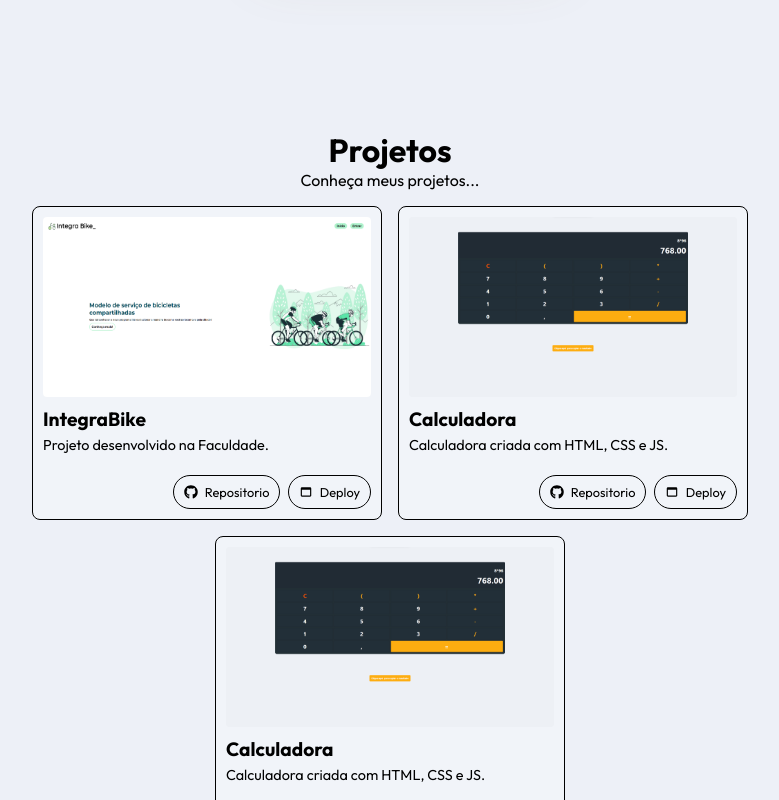
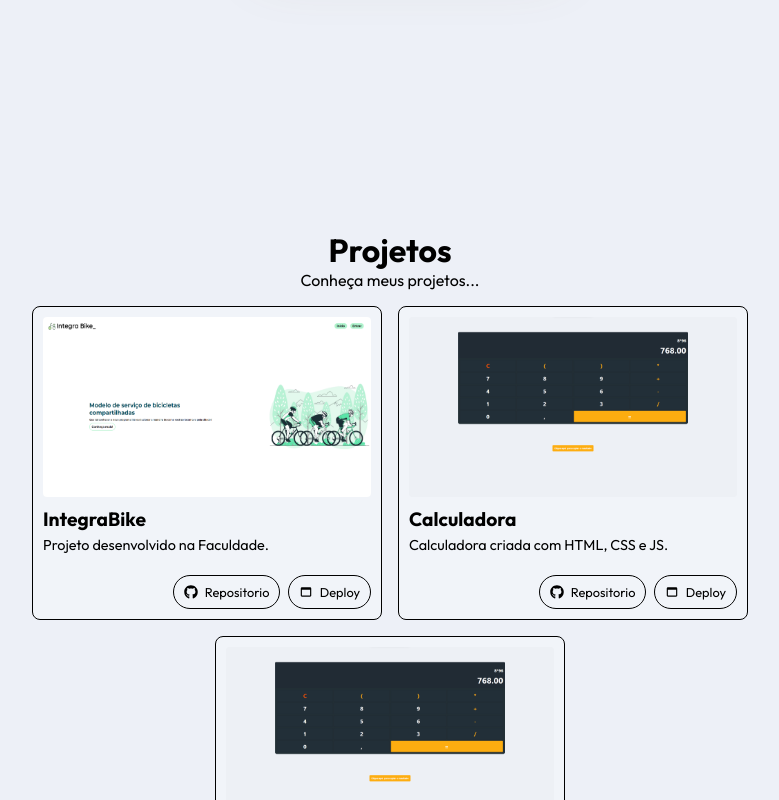
Before and after one commit to joaoclaudioprestes/portfolio-v2, a React (Vite) app: page / in a window 1280 px wide. Shown: the part 1480-2280 px from the top of the page, without its empty margins (250-1029 px from the left). Built offline with nearby package versions, Linux system fonts and the light colour scheme.

Commit message:
Update _projects.sass

```diff
--- a/src/style/components/_projects.sass
+++ b/src/style/components/_projects.sass
@@ -8,7 +8,7 @@
   align-items: center
   height: 100%
   margin-bottom: 300px
-  margin-top: 200px
+  margin-top: 300px
 
   .global-container-projects
     display: flex
```
